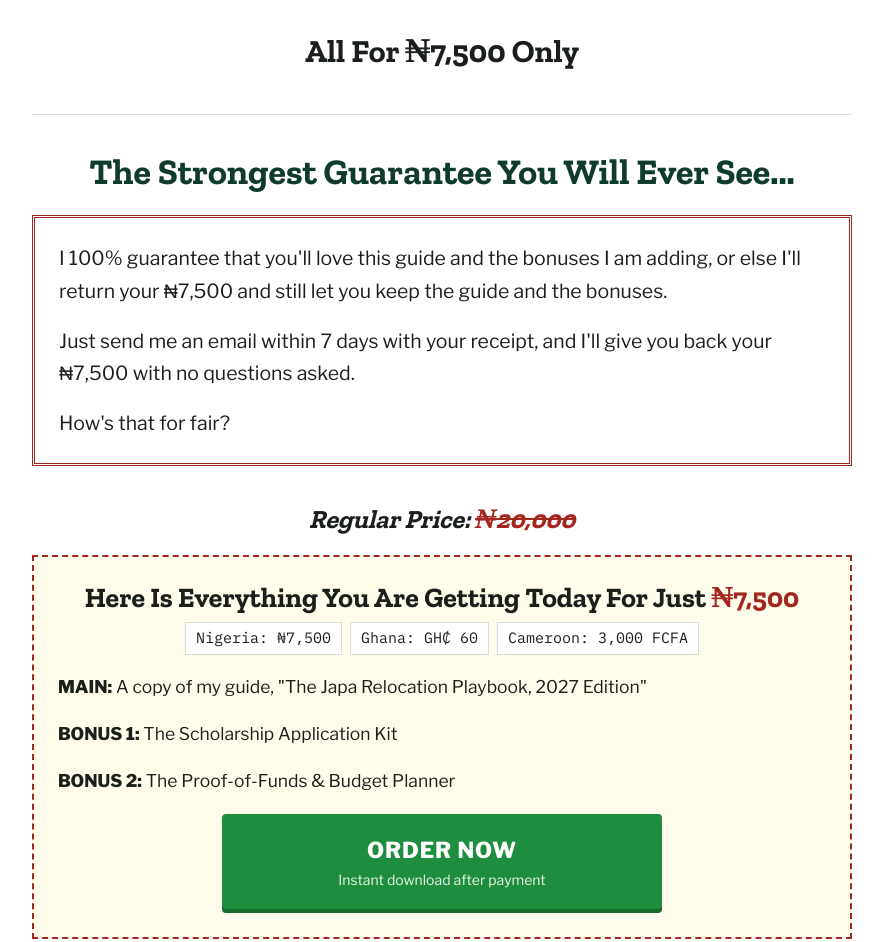
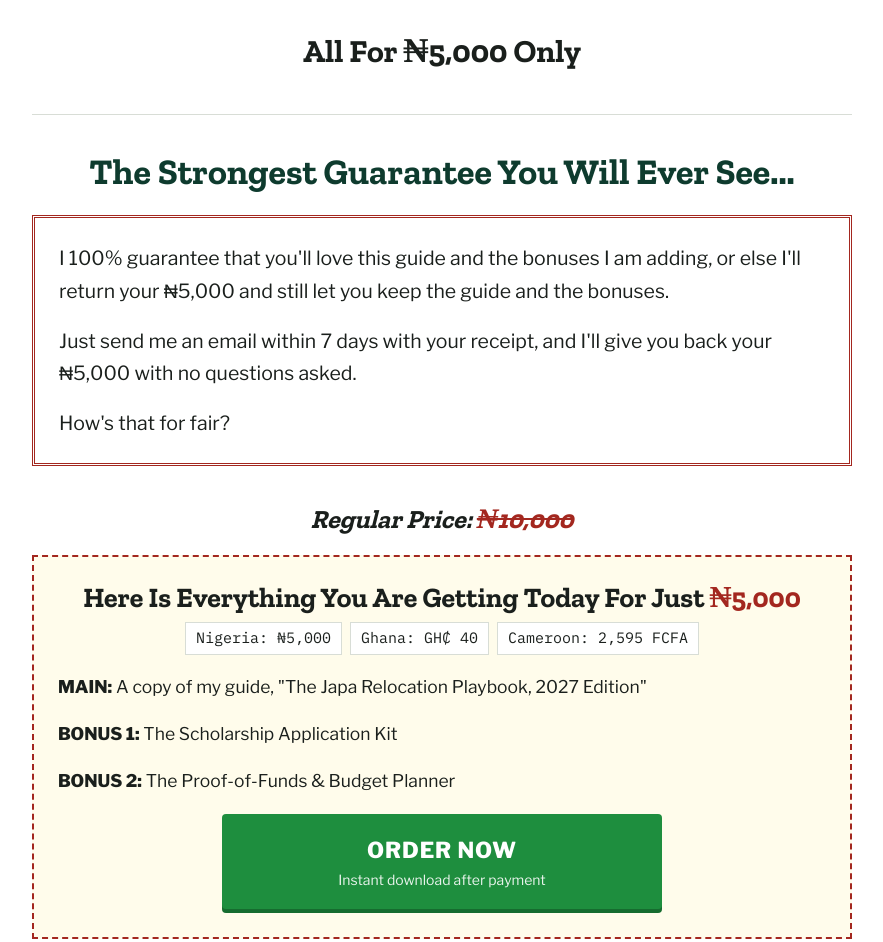
Before and after one commit to BLADEHEDA/Japa-landing-page-, a plain HTML site: page index.html in a window 1280 px wide. Shown: the part 5911-6853 px from the top of the page, without its empty margins (198-1081 px from the left). Drawn offline with nearby package versions, Linux system fonts and the light colour scheme.

Commit message:
Match Selar pricing: ₦5,000 (was ₦7,500), crossed-out ₦10,000, 2,595 FCFA, GH₵ 40
Co-Authored-By: Claude Opus 5.5 <noreply@anthropic.com>
Claude-Session: https://claude.ai/code/session_01EqxqBHaDXTAyREWuTfKzcq

```diff
--- a/index.html
+++ b/index.html
@@ -179,11 +179,11 @@ src="https://www.facebook.com/tr?id=4680458672211347&ev=PageView&noscript=1"
 /* ===== EDIT THESE BEFORE LAUNCH ===== */
 const CONFIG = {
   checkoutUrl: "https://selar.com/681j17d282",  // Selar checkout link
-  now:   "₦7,500",            // today's price shown in headlines
-  old:   "₦20,000",           // crossed-out regular price
-  ng:    "Nigeria: ₦7,500",
-  gh:    "Ghana: GH₵ 60",
-  cm:    "Cameroon: 3,000 FCFA",
+  now:   "₦5,000",            // today's price shown in headlines
+  old:   "₦10,000",           // crossed-out regular price
+  ng:    "Nigeria: ₦5,000",
+  gh:    "Ghana: GH₵ 40",
+  cm:    "Cameroon: 2,595 FCFA",
   bonus1:"₦10,000",
   bonus2:"₦7,000",
   bonusTotal:"₦17,000",
@@ -213,7 +213,7 @@ document.querySelectorAll(".js-order").forEach(a => {
   a.addEventListener("click", () => {
     if (window.fbq) fbq("track", "InitiateCheckout", {
       content_name: "The Japa Relocation Playbook 2027",
-      value: 7500, currency: "NGN"
+      value: 5000, currency: "NGN"
     });
   });
 });
```
